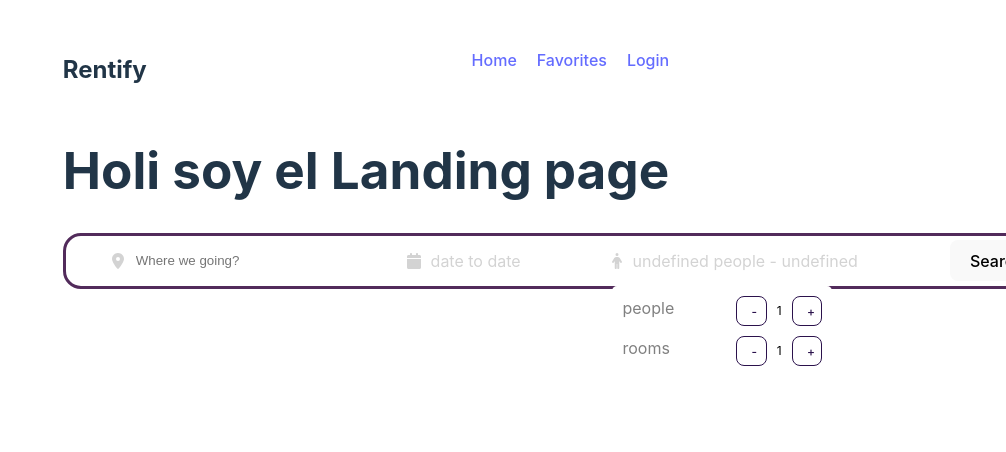
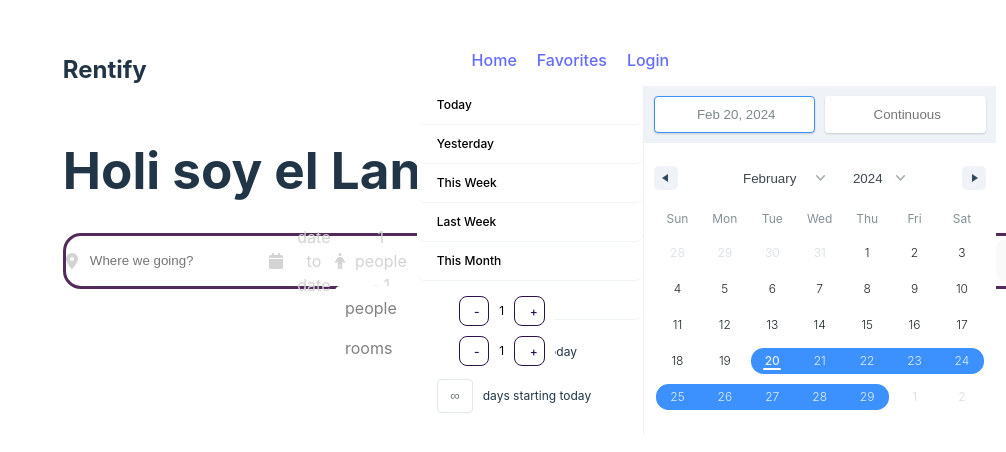
Before and after one commit to jlcarrascof/PF-Henry-Project, a React (Vite) app in the folder Client/vite-project/: page / in a window 1280 px wide. Shown: the top 452 px of the page, without its empty margins (274-1280 px from the left). Built offline with nearby package versions, Linux system fonts and the light colour scheme.

Commit message:
searchbar calendar working correctly

```diff
--- a/Client/vite-project/src/components/searchBar/SearchBar.tsx
+++ b/Client/vite-project/src/components/searchBar/SearchBar.tsx
@@ -1,94 +1,137 @@
 // framework Styles
 import { FontAwesomeIcon } from "@fortawesome/react-fontawesome";
-import { faCalendar, faLocationDot, faPerson } from '@fortawesome/free-solid-svg-icons';
-//import { DateRange } from 'react-date-range';
-import 'react-date-range/dist/styles.css'; // main css file
-import 'react-date-range/dist/theme/default.css'; // theme css file
+import {
+  faCalendar,
+  faLocationDot,
+  faPerson,
+} from "@fortawesome/free-solid-svg-icons";
+import { Range, DateRange, DateRangePicker } from "react-date-range";
+import "react-date-range/dist/styles.css"; // main css file
+import "react-date-range/dist/theme/default.css"; // theme css file
 // dependencies
 import { useState } from "react";
 // Styles
 import styles from "../searchBar/SearchBar.module.css";
 
 const SearchBar: React.FC = () => {
+  // calendar framework
+  interface State {
+    startDate: Date | undefined;
+    endDate: Date | undefined;
+    key: string;
+  }
 
-  // calendar framework
- // interface State {
- //   startDate: Date | undefined;
- //   endDate: Date | undefined;
- //   key: string;
- // }
+  const initialState: State = {
+    startDate: new Date(),
+    endDate: undefined,
+    key: "selection",
+  };
 
- // const initialState: State = {
- //   startDate: new Date(),
- //   endDate: undefined,
- //   key: 'selection'
- // };
+  const [state, setState] = useState<State>(initialState);
 
-
- // const [state, setState] = useState<State[]>([initialState]);
-
- // <DateRange
- //     editableDateInputs={true}
- //     onChange={item => setState([item.selection])}
- //     moveRangeOnFirstSelection={false}
- //     ranges={state}
- //      />
+  // useState for people and rooms
   interface Options {
     people: number;
     rooms: number;
   }
 
   const initialOptions: Options = {
-    people: 0,
-    rooms: 0
+    people: 1,
+    rooms: 1,
   };
 
-  const [options, setOptions] = useState<Options[]>([initialOptions]);
+  const [options, setOptions] = useState<Options>(initialOptions);
 
-  // const handleOption = (name: 'people' | 'rooms', operation: 'i' | 'd') => {
-  //  setOptions((prev) => {
-  //    if (operation === 'i') {
-  //      return {
-  //        ...prev,
-  //        [name]: (prev as { people: number; rooms: number })[name] + 1
-  //      };
-  //    } else {
-  //      return {
-  //        ...prev,
-  //        [name]: (prev as { people: number; rooms: number })[name] - 1
-  //      };
-  //    }
-  //  });
-  //};
+  const handleOption = (name: "people" | "rooms", operation: "i" | "d") => {
+    setOptions((prev) => {
+      if (operation === "i") {
+        return {
+          ...prev,
+          [name]: (prev as { people: number; rooms: number })[name] + 1,
+        };
+      } else {
+        return {
+          ...prev,
+          [name]: (prev as { people: number; rooms: number })[name] - 1,
+        };
+      }
+    });
+  };
+
+  //handle change for calendar => change the code of JS
+  const handleChange = (item: { selection: State }) => {
+    setState(item.selection);
+  };
+
+  //hable options for people and rooms
+  // const handleOption = (name: keyof Options, operation: "i" | "d") => {
+  //   setOptions((prev) => ({
+  //     ...prev,
+  //     [name]: operation === "i" ? prev[name] + 1 : prev[name] - 1,
+  //   }));
+  // };
 
   return (
     <div className={styles.headerSearch}>
       <div className={styles.headerSearchItem}>
         <FontAwesomeIcon icon={faLocationDot} className={styles.headerIcon} />
-      <input type="text" placeholder="Where we going?" className={styles.headerSearchInput}/>
+        <input
+          type="text"
+          placeholder="Where we going?"
+          className={styles.headerSearchInput}
+        />
       </div>
       <div className={styles.headerSearchItem}>
-      <FontAwesomeIcon icon={faCalendar} className={styles.headerIcon}/>
+        <FontAwesomeIcon icon={faCalendar} className={styles.headerIcon} />
         <span className={styles.headerSearchText}> date to date </span>
       </div>
       <div className={styles.headerSearchItem}>
-      <FontAwesomeIcon icon={faPerson} className={styles.headerIcon}/>
-      <span className={styles.headerSearchText}> {`${options.people} people - ${options.rooms}`} </span>
+        <FontAwesomeIcon icon={faPerson} className={styles.headerIcon} />
+        <span className={styles.headerSearchText}>
+          {" "}
+          {`${options.people} people - ${options.rooms}`}{" "}
+        </span>
+        <DateRangePicker
+          editableDateInputs={true}
+          onChange={() => handleChange}
+          moveRangeOnFirstSelection={false}
+          ranges={[state]}
+        />
         <div className={styles.options}>
           <div className={styles.optionItem}>
             <span className={styles.optionText}> people </span>
             <div className={styles.optionCounter}>
-          <button className={styles.optionCounterButton} onClick={()=>handleOption("people","d")}>-</button>
+              <button
+                className={styles.optionCounterButton}
+                onClick={() => handleOption("people", "d")}
+              >
+                -
+              </button>
               <span className={styles.optionCounterNumber}>1</span>
-          <button className={styles.optionCounterButton} onClick={()=>handleOption("people","i")}>+</button>
+              <button
+                className={styles.optionCounterButton}
+                onClick={() => handleOption("people", "i")}
+              >
+                +
+              </button>
             </div>
           </div>
           <div className={styles.optionItem}>
             <span className={styles.optionText}> rooms </span>
             <div className={styles.optionCounter}>
-          <button className={styles.optionCounterButton} onClick={()=>handleOption("rooms","d")}>-</button>
+              <button
+                className={styles.optionCounterButton}
+                onClick={() => handleOption("rooms", "d")}
+              >
+                -
+              </button>
               <span className={styles.optionCounterNumber}>1</span>
-          <button className={styles.optionCounterButton} onClick={()=>handleOption("rooms","i")}>+</button>
+              <button
+                className={styles.optionCounterButton}
+                onClick={() => handleOption("rooms", "i")}
+              >
+                +
+              </button>
             </div>
           </div>
         </div>
@@ -100,5 +143,4 @@ const SearchBar: React.FC = () => {
   );
 };
 
-
 export default SearchBar;
--- a/Client/vite-project/tsconfig.json
+++ b/Client/vite-project/tsconfig.json
@@ -18,7 +18,9 @@
     "strict": true,
     "noUnusedLocals": true,
     "noUnusedParameters": true,
-    "noFallthroughCasesInSwitch": true
+    "noFallthroughCasesInSwitch": true,
+    //Para que no ponga el any por default
+    "noImplicitAny": false
   },
   "include": ["src"],
   "references": [{ "path": "./tsconfig.node.json" }]
```
Lines whose indentation alone changed are shown as unchanged.
